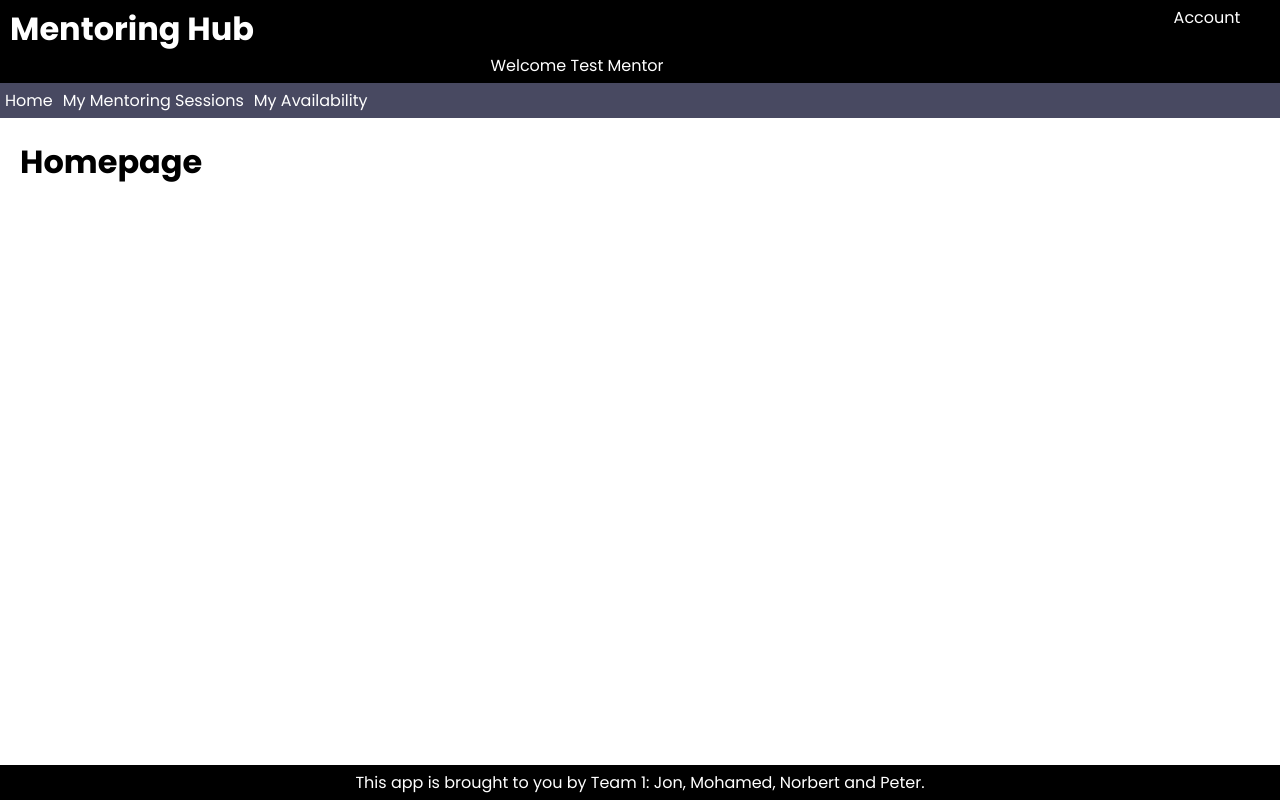
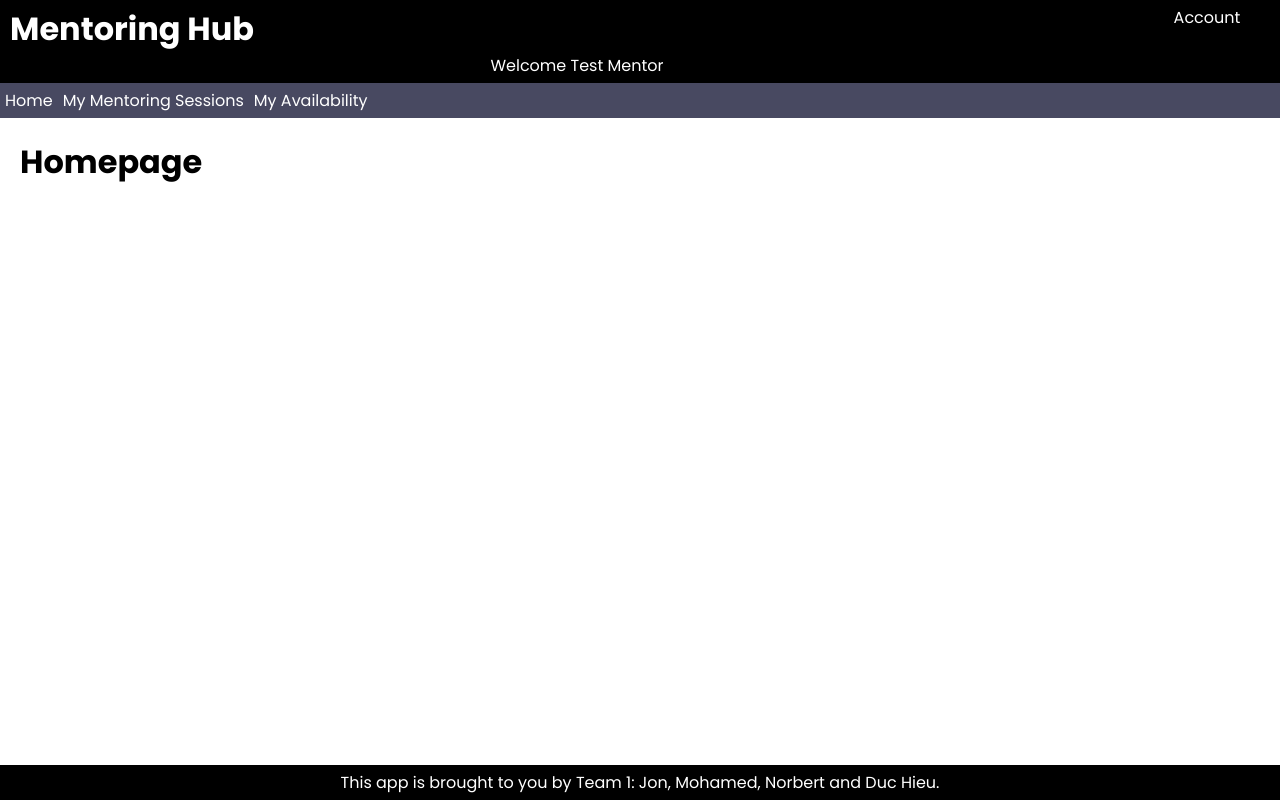
Before and after one commit to K1410707/mentoring-availability, a React (Vite) app: page / in a window 1280 px wide. Built offline with nearby package versions, Linux system fonts and the light colour scheme.

Commit message:
Made a change to the footer - change Peter name to Duc Hieu

```diff
--- a/package.json
+++ b/package.json
@@ -12,7 +12,8 @@
   "dependencies": {
     "react": "^18.3.1",
     "react-dom": "^18.3.1",
-    "react-router-dom": "^7.1.2"
+    "react-router-dom": "^7.1.3",
+    "sass": "^1.83.4"
   },
   "devDependencies": {
     "@eslint/js": "^9.17.0",
--- a/src/Components/layout/Footer.jsx
+++ b/src/Components/layout/Footer.jsx
@@ -4,7 +4,7 @@ function Footer() {
   return (
     <div className="footer">
       <p classname="credits">
-        This app is brought to you by Team 1: Jon, Mohamed, Norbert and Peter.
+        This app is brought to you by Team 1: Jon, Mohamed, Norbert and Duc Hieu.
       </p>
     </div>
   );
```
Also changed, not shown: 1 other file (tests, documents, lock files or other folders).
